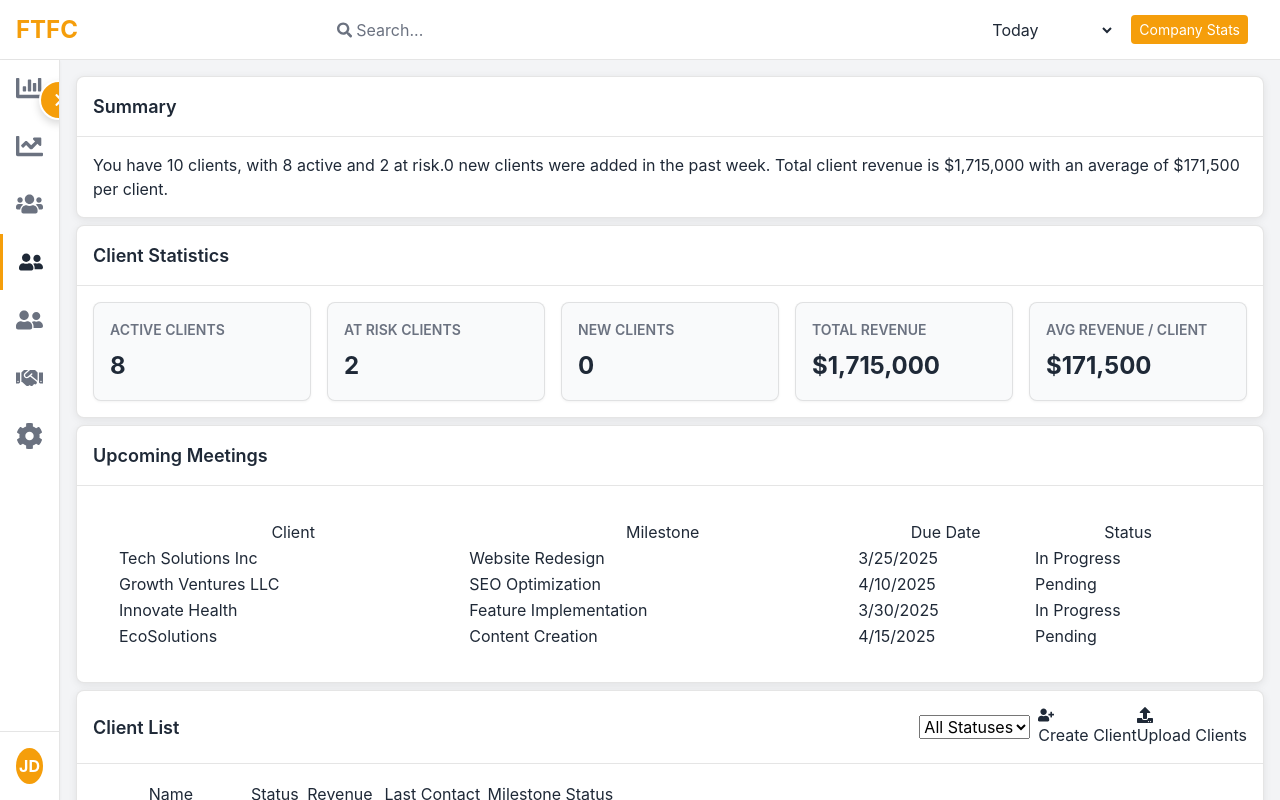
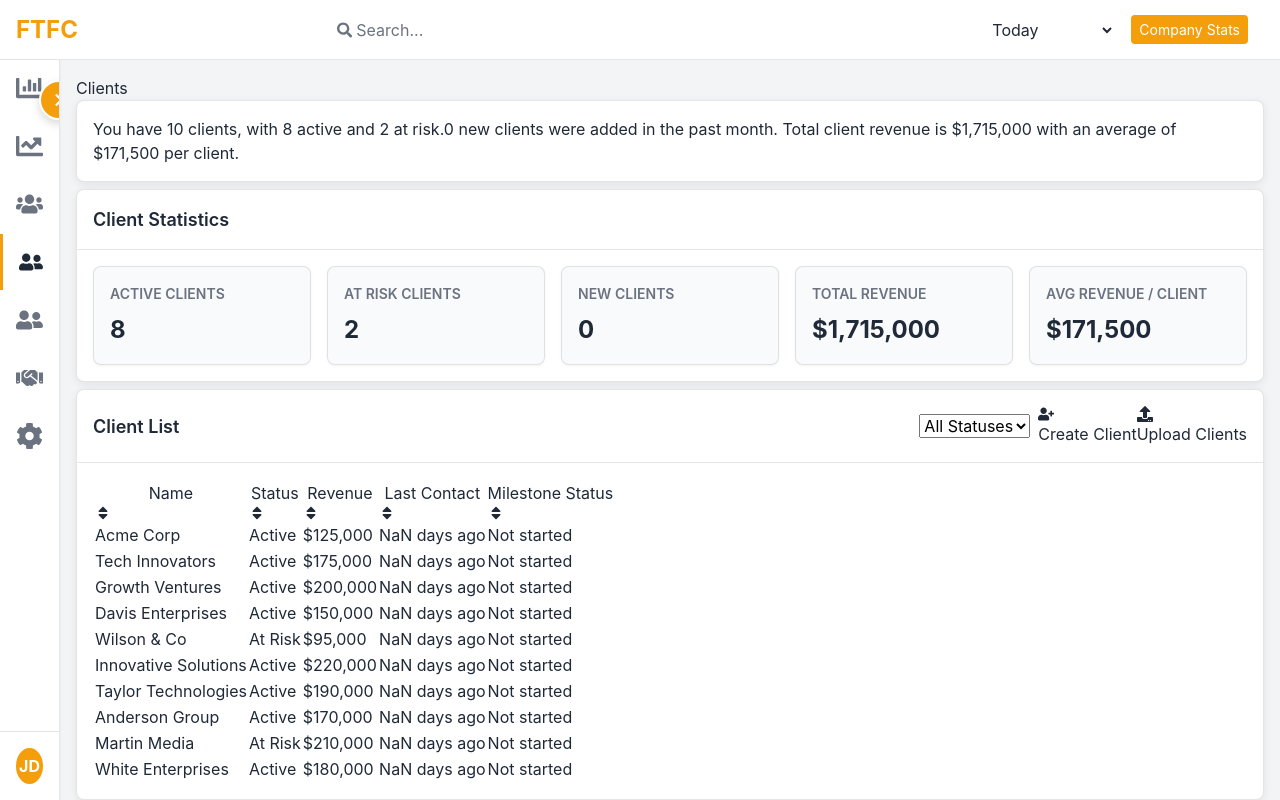
Before and after one commit to vynfred/FTFC-public, a React (Create React App) app: page /dashboard/clients in a window 1280 px wide. Built offline with nearby package versions, Linux system fonts and the light colour scheme.

Commit message:
Update dashboard layouts: add titles, fix toggles, remove sections, improve tables

```diff
--- a/src/components/Dashboard/ClientsDashboard.js
+++ b/src/components/Dashboard/ClientsDashboard.js
@@ -37,7 +37,7 @@ const customCanvasBackgroundColor = {
   }
 };
 
-const ClientsDashboard = ({ dateRange = '7d' }) => {
+const ClientsDashboard = () => {
   const navigate = useNavigate();
   const [filterStatus, setFilterStatus] = useState('all');
   const [searchTerm, setSearchTerm] = useState('');
@@ -108,7 +108,8 @@ const ClientsDashboard = ({ dateRange = '7d' }) => {
         const now = new Date();
         const monthsAgo = new Date(now);
 
-        switch(dateRange) {
+        // Using fixed date range (30d)
+        switch('30d') {
           case '7d':
             monthsAgo.setDate(now.getDate() - 7);
             break;
@@ -340,12 +341,12 @@ const ClientsDashboard = ({ dateRange = '7d' }) => {
     setFilteredClients(filtered);
   }, [allClients, showMyStats, filterStatus, searchTerm, sortConfig]);
 
-  // Filter data based on dateRange
+  // Initial data fetch
   useEffect(() => {
-    // In a real app, you would fetch data based on the dateRange
-    console.log(`Fetching client data for date range: ${dateRange}`);
+    // In a real app, you would fetch data based on a fixed date range
+    console.log(`Fetching client data for fixed date range (30d)`);
     // For now, we'll just use our static data
-  }, [dateRange]);
+  }, []);
 
   const handleClientClick = (id) => {
     navigate(`/dashboard/clients/${id}`);
@@ -644,11 +645,12 @@ const ClientsDashboard = ({ dateRange = '7d' }) => {
 
   return (
     <>
+      <h1 className="dashboard-title">Clients</h1>
       {/* Summary Section */}
-      <DashboardSection title="Summary">
+      <DashboardSection>
         <p className="summary-text">
           You have {clientStats.totalClients} clients, with {clientStats.activeClients} active and {clientStats.atRiskClients} at risk.
-          {clientStats.newClients} new clients were added in the past {dateRange === '7d' ? 'week' : dateRange === '30d' ? 'month' : dateRange === '90d' ? 'quarter' : 'year'}.
+          {clientStats.newClients} new clients were added in the past month.
           Total client revenue is ${clientStats.totalRevenue.toLocaleString()} with an average of ${clientStats.avgRevenue.toLocaleString()} per client.
         </p>
       </DashboardSection>
@@ -676,42 +678,6 @@ const ClientsDashboard = ({ dateRange = '7d' }) => {
             <h3>AVG REVENUE / CLIENT</h3>
             <div className="value">${clientStats.avgRevenue.toLocaleString()}</div>
           </div>
-        </div>
-      </DashboardSection>
-
-      {/* Upcoming Meetings Section */}
-      <DashboardSection title="Upcoming Meetings">
-        <div className="meetings-container">
-          {openMilestones.length > 0 ? (
-            <table className="data-table">
-              <thead>
-                <tr>
-                  <th>Client</th>
-                  <th>Milestone</th>
-                  <th>Due Date</th>
-                  <th>Status</th>
-                </tr>
-              </thead>
-              <tbody>
-                {openMilestones.map(milestone => (
-                  <tr key={milestone.id} onClick={() => handleClientClick(milestone.clientId)}>
-                    <td>{milestone.clientName}</td>
-                    <td>{milestone.title}</td>
-                    <td>{new Date(milestone.dueDate).toLocaleDateString()}</td>
-                    <td>
-                      <span className={`status-badge ${getStatusColorClass(milestone.status)}`}>
-                        {milestone.status}
-                      </span>
-                    </td>
-                  </tr>
-                ))}
-              </tbody>
-            </table>
-          ) : (
-            <div className="no-data-message">
-              <p>No upcoming milestones</p>
-            </div>
-          )}
         </div>
       </DashboardSection>
 
@@ -745,7 +711,7 @@ const ClientsDashboard = ({ dateRange = '7d' }) => {
         }
       >
         <div className="table-container">
-          <table className="data-table">
+          <table className="data-table client-table">
             <thead>
               <tr>
                 <th onClick={() => requestSort('name')}>
--- a/src/components/Dashboard/DashboardWithModules.js
+++ b/src/components/Dashboard/DashboardWithModules.js
@@ -158,6 +158,7 @@ const DashboardWithModules = () => {
 
   return (
     <Container fluid className={styles.dashboardPage}>
+      <h1 className={styles.dashboardTitle}>Sales</h1>
       {/* AI Summary Section */}
       <Container className={styles.summarySection}>
         <div className={styles.aiSummaryWrapper}>
--- a/src/components/Dashboard/InvestorDashboard.js
+++ b/src/components/Dashboard/InvestorDashboard.js
@@ -7,7 +7,7 @@ import { generateInvestorsCSVTemplate, processInvestorsData, validateInvestorsCS
 import FileUploader from '../common/FileUploader';
 import DashboardSection from '../shared/DashboardSection';
 
-const InvestorDashboard = ({ dateRange = '7d' }) => {
+const InvestorDashboard = () => {
   const navigate = useNavigate();
   const [filterStatus, setFilterStatus] = useState('all');
   const [searchTerm, setSearchTerm] = useState('');
@@ -169,12 +169,12 @@ const InvestorDashboard = ({ dateRange = '7d' }) => {
     setFilteredInvestors(filtered);
   }, [allInvestors, showMyStats, filterStatus, searchTerm, sortConfig]);
 
-  // Filter data based on dateRange
+  // Initial data fetch
   useEffect(() => {
-    // In a real app, you would fetch data based on the dateRange
-    console.log(`Fetching investor data for date range: ${dateRange}`);
+    // In a real app, you would fetch data based on a fixed date range
+    console.log(`Fetching investor data for fixed date range (30d)`);
     // For now, we'll just use our static data
-  }, [dateRange]);
+  }, []);
 
   const handleInvestorClick = (investorId) => {
     navigate(`/dashboard/investors/${investorId}`);
@@ -285,8 +285,9 @@ const InvestorDashboard = ({ dateRange = '7d' }) => {
 
   return (
     <>
+      <h1 className="dashboard-title">Investors</h1>
       {/* Summary Section */}
-      <DashboardSection title="Summary">
+      <DashboardSection>
         <p className="summary-text">
           You have {investorStats.activeInvestors} active investors with a total investment of ${investorStats.totalInvested.toLocaleString()} across {investorStats.totalDeals} deals.
           The average deal size is ${Math.round(investorStats.avgDealSize).toLocaleString()}.
@@ -321,40 +322,6 @@ const InvestorDashboard = ({ dateRange = '7d' }) => {
         </div>
       </DashboardSection>
 
-      {/* Upcoming Meetings Section */}
-      <DashboardSection title="Upcoming Meetings">
-        <div className="meetings-container">
-          {upcomingMeetings.length > 0 ? (
-            <table className="data-table">
-              <thead>
-                <tr>
-                  <th>Investor</th>
-                  <th>Firm</th>
-                  <th>Date & Time</th>
-                  <th>Type</th>
-                  <th>Purpose</th>
-                </tr>
-              </thead>
-              <tbody>
-                {upcomingMeetings.map(meeting => (
-                  <tr key={meeting.id}>
-                    <td>{meeting.investorName}</td>
-                    <td>{meeting.firm}</td>
-                    <td>{formatMeetingDate(meeting.date)}</td>
-                    <td>{meeting.type}</td>
-                    <td>{meeting.purpose}</td>
-                  </tr>
-                ))}
-              </tbody>
-            </table>
-          ) : (
-            <div className="no-data-message">
-              <p>No upcoming meetings scheduled</p>
-            </div>
-          )}
-        </div>
-      </DashboardSection>
-
       {/* Industry Preferences Section */}
       <DashboardSection title="Industry Preferences">
         <div className="chart-container">
@@ -378,45 +345,6 @@ const InvestorDashboard = ({ dateRange = '7d' }) => {
               </div>
             ))}
           </div>
-        </div>
-      </DashboardSection>
-
-      {/* Investor Pairing Tool Section */}
-      <DashboardSection title="Investor Pairing Tool">
-        <div className="pairing-container">
-          <p>Based on investor preferences and lead profiles, here are the top potential matches:</p>
-          <table className="data-table">
-            <thead>
-              <tr>
-                <th>Investor</th>
-                <th>Firm</th>
-                <th>Lead</th>
-                <th>Industry</th>
-                <th>Stage</th>
-                <th>Match Score</th>
-                <th>Investment Size</th>
-                <th>Status</th>
-              </tr>
-            </thead>
-            <tbody>
-              {potentialPairings.map(pairing => (
-                <tr key={pairing.id}>
-                  <td>{pairing.investorName}</td>
-                  <td>{pairing.firm}</td>
-                  <td>{pairing.leadName}</td>
-                  <td>{pairing.industry}</td>
-                  <td>{pairing.stage}</td>
-                  <td><strong>{pairing.matchScore}%</strong></td>
-                  <td>{pairing.investmentSize}</td>
-                  <td>
-                    <span className={`status-badge ${getStatusColorClass(pairing.status)}`}>
-                      {pairing.status}
-                    </span>
-                  </td>
-                </tr>
-              ))}
-            </tbody>
-          </table>
         </div>
       </DashboardSection>
 
@@ -449,7 +377,7 @@ const InvestorDashboard = ({ dateRange = '7d' }) => {
         }
       >
         <div className="table-container">
-          <table className="data-table">
+          <table className="data-table investor-table">
             <thead>
               <tr>
                 <th onClick={() => requestSort('name')} style={{ cursor: 'pointer' }}>
--- a/src/components/Dashboard/LeadsDashboard.js
+++ b/src/components/Dashboard/LeadsDashboard.js
@@ -397,14 +397,14 @@ const LeadsDashboard = ({ dateRange = '7d' }) => {
   return (
     <div className={styles.leadsDashboard}>
       <div className={styles.leadsHeader}>
-        <h1>Leads Dashboard</h1>
+        <h1>Leads</h1>
         <div className={styles.leadsSubheader}>
           <span>{getViewTypeText()}</span>
         </div>
       </div>
 
       {/* Summary Section */}
-      <DashboardSection title="Summary">
+      <DashboardSection>
         <p className={styles.summaryText}>
           You have {leadStats.totalLeads} leads in your pipeline with a total value of ${leadStats.totalValue.toLocaleString()}.
           {leadStats.newLeads} new leads were added in the past {dateRange === '7d' ? 'week' : dateRange === '30d' ? 'month' : dateRange === '90d' ? 'quarter' : 'year'},
@@ -436,38 +436,6 @@ const LeadsDashboard = ({ dateRange = '7d' }) => {
             <h3>AVG LEAD VALUE</h3>
             <div className={styles.value}>${getLeadStats().avgValue.toLocaleString()}</div>
           </div>
-        </div>
-      </DashboardSection>
-
-      {/* Upcoming Meetings Section */}
-      <DashboardSection title="Upcoming Meetings">
-        <div className={styles.meetingsContainer}>
-          {upcomingMeetings.length > 0 ? (
-            <table className={styles.dataTable}>
-              <thead>
-                <tr>
-                  <th>Contact</th>
-                  <th>Company</th>
-                  <th>Date & Time</th>
-                  <th>Type</th>
-                </tr>
-              </thead>
-              <tbody>
-                {upcomingMeetings.map(meeting => (
-                  <tr key={meeting.id}>
-                    <td>{meeting.contact}</td>
-                    <td>{meeting.company}</td>
-                    <td>{formatMeetingDate(meeting.date)}</td>
-                    <td>{meeting.type}</td>
-                  </tr>
-                ))}
-              </tbody>
-            </table>
-          ) : (
-            <div className={styles.noDataMessage}>
-              <p>No upcoming meetings scheduled</p>
-            </div>
-          )}
         </div>
       </DashboardSection>
 
--- a/src/components/Dashboard/MarketingDashboard.js
+++ b/src/components/Dashboard/MarketingDashboard.js
@@ -27,7 +27,11 @@ ChartJS.register(
 const MarketingDashboard = () => {
   const navigate = useNavigate();
   const { dateRange } = useDateRange();
-  const { showMyStats } = useStatsView();
+  const { viewCompanyStats, setViewCompanyStats } = useStatsView();
+  // Force company stats view for Marketing Dashboard
+  useEffect(() => {
+    setViewCompanyStats(true);
+  }, [setViewCompanyStats]);
   const [graphSource, setGraphSource] = useState('all');
   const [trafficType, setTrafficType] = useState('leads'); // 'leads' or 'investors'
   const [showMyContentOnly, setShowMyContentOnly] = useState(false);
@@ -1083,14 +1087,14 @@ const MarketingDashboard = () => {
   return (
     <div className={styles.marketingDashboard}>
       <div className={styles.marketingHeader}>
-        <h1>Marketing Dashboard</h1>
+        <h1>Marketing</h1>
         <div className={styles.marketingSubheader}>
           <span>{getViewTypeText()} • {getDateRangeText()}</span>
         </div>
       </div>
 
       {/* Marketing Summary Section */}
-      <DashboardSection title="Marketing Summary">
+      <DashboardSection>
         <p className={styles.summaryText}>
           Your marketing efforts have generated {websiteVisitors.toLocaleString()} website visitors and {leadsGenerated} new leads in the {getDateRangeText().toLowerCase()}.
           The average conversion rate is {conversionRate}%, with a cost per lead of ${costPerLead}.
--- a/src/components/Dashboard/PartnerDashboard.js
+++ b/src/components/Dashboard/PartnerDashboard.js
@@ -6,7 +6,7 @@ import { useStatsView } from '../../context/StatsViewContext';
 import FileUploader from '../common/FileUploader';
 import DashboardSection from '../shared/DashboardSection';
 
-const PartnerDashboard = ({ dateRange = '7d' }) => {
+const PartnerDashboard = () => {
   const navigate = useNavigate();
   const [searchTerm, setSearchTerm] = useState('');
   const [filterStatus, setFilterStatus] = useState('all');
@@ -45,12 +45,12 @@ const PartnerDashboard = ({ dateRange = '7d' }) => {
     { id: 4, name: 'Retail Alliance', members: 10, focus: 'Retail & E-commerce', totalReferrals: 28, successRate: 60 },
   ]);
 
-  // Filter data based on dateRange
+  // Initial data fetch
   useEffect(() => {
-    // In a real app, you would fetch data based on the dateRange
-    console.log(`Fetching partner data for date range: ${dateRange}`);
+    // In a real app, you would fetch data based on a fixed date range
+    console.log(`Fetching partner data for fixed date range (30d)`);
     // For now, we'll just use our static data
-  }, [dateRange]);
+  }, []);
 
   // Get partners for stats based on filter
   const getPartnersForStats = () => {
@@ -366,8 +366,9 @@ const PartnerDashboard = ({ dateRange = '7d' }) => {
 
   return (
     <>
+      <h1 className="dashboard-title">Partners</h1>
       {/* AI Summary */}
-      <DashboardSection title="Summary">
+      <DashboardSection>
         <p className="summary-text">
           You have {partnerStats.activePartners} active partners who have generated {partnerStats.totalReferrals} referrals with a conversion rate of {Math.round(partnerStats.conversionRate)}%. This has resulted in ${partnerStats.totalCommission.toLocaleString()} in commissions paid. The Tech Advisors group has the highest success rate at 78%. Focus on nurturing your {referralStats.inProgressReferrals} in-progress referrals to increase your conversion rate.
         </p>
@@ -392,45 +393,6 @@ const PartnerDashboard = ({ dateRange = '7d' }) => {
             <h3>TOTAL COMMISSION</h3>
             <div className="value">${partnerStats.totalCommission.toLocaleString()}</div>
           </div>
-        </div>
-      </DashboardSection>
-
-      {/* Partner Groups */}
-      <DashboardSection title="Partner Groups"
-        actions={
-          <button className="action-button" onClick={() => navigate('/dashboard/create-partner-group')}>
-            <FaUserFriends /> Create Group
-          </button>
-        }>
-        <div className="table-container">
-          <table className="data-table">
-            <thead>
-              <tr>
-                <th>Group Name</th>
-                <th>Members</th>
-                <th>Focus Area</th>
-                <th>Total Referrals</th>
-                <th>Success Rate</th>
-                <th>Actions</th>
-              </tr>
-            </thead>
-            <tbody>
-              {partnerGroups.map(group => (
-                <tr key={group.id}>
-                  <td>{group.name}</td>
-                  <td>{group.members}</td>
-                  <td>{group.focus}</td>
-                  <td>{group.totalReferrals}</td>
-                  <td>{group.successRate}%</td>
-                  <td>
-                    <button className="icon-button" onClick={() => navigate(`/dashboard/partner-group/${group.id}`)}>
-                      <FaEye />
-                    </button>
-                  </td>
-                </tr>
-              ))}
-            </tbody>
-          </table>
         </div>
       </DashboardSection>
 
@@ -485,7 +447,7 @@ const PartnerDashboard = ({ dateRange = '7d' }) => {
         </div>
 
         <div className="table-container">
-          <table className="data-table">
+          <table className="data-table partner-table">
             <thead>
               <tr>
                 <th onClick={() => requestSort('name')}>
```
Also changed, not shown: src/components/Dashboard/CompanySettings.js (+9 -2 lines), 1 other file (tests, documents, lock files or other folders).
